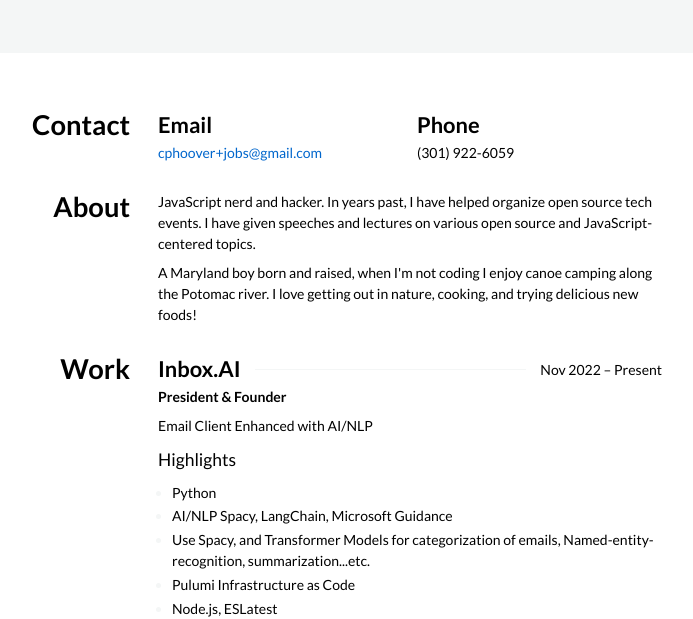
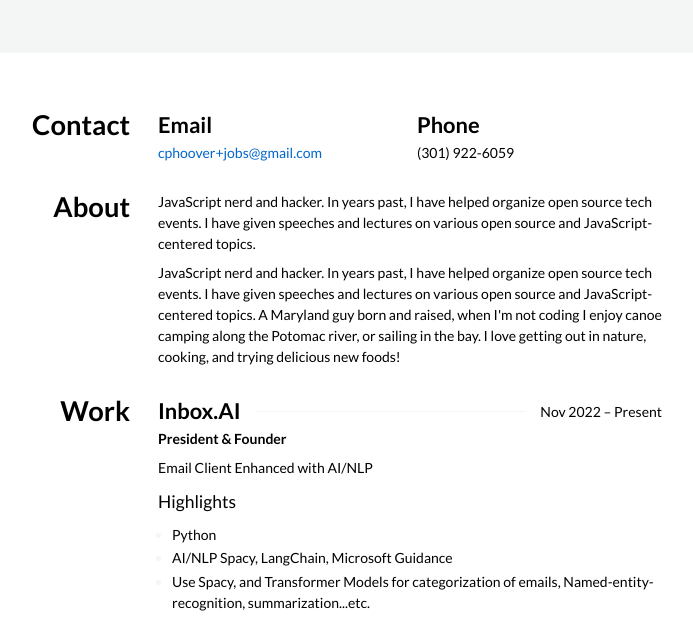
Before and after one commit to cphoover/cphoover.github.io, a plain HTML site: page index.html in a window 1280 px wide. Shown: the part 189-808 px from the top of the page, without its empty margins (328-1021 px from the left). Drawn offline with Linux system fonts and the light colour scheme.

Commit message:
Update index.html

```diff
--- a/index.html
+++ b/index.html
@@ -6,7 +6,8 @@
     <meta
       name="description"
       content="JavaScript nerd and hacker. In years past, I have helped organize open source tech events. I have given speeches and lectures on various open source and JavaScript-centered topics.
-A Maryland boy born and raised, when I&#x27;m not coding I enjoy canoe camping along the Potomac river. I love getting out in nature, cooking, and trying delicious new foods!"
+
+A Maryland guy born and raised, when I'm not coding I enjoy canoe camping along the Potomac river, or sailing in the bay. I love getting out in nature, cooking, and trying delicious new foods!"
     />
     <meta name="viewport" content="width=device-width, initial-scale=1" />
     <link
@@ -267,9 +268,9 @@ A Maryland boy born and raised, when I&#x27;m not coding I enjoy canoe camping a
           source and JavaScript-centered topics.
         </p>
         <p>
-          A Maryland boy born and raised, when I'm not coding I enjoy canoe
-          camping along the Potomac river. I love getting out in nature,
-          cooking, and trying delicious new foods!
+      JavaScript nerd and hacker. In years past, I have helped organize open source tech events. I have given speeches and lectures on various open source and JavaScript-centered topics.
+
+A Maryland guy born and raised, when I'm not coding I enjoy canoe camping along the Potomac river, or sailing in the bay. I love getting out in nature, cooking, and trying delicious new foods!
         </p>
       </article>
     </section>
```
